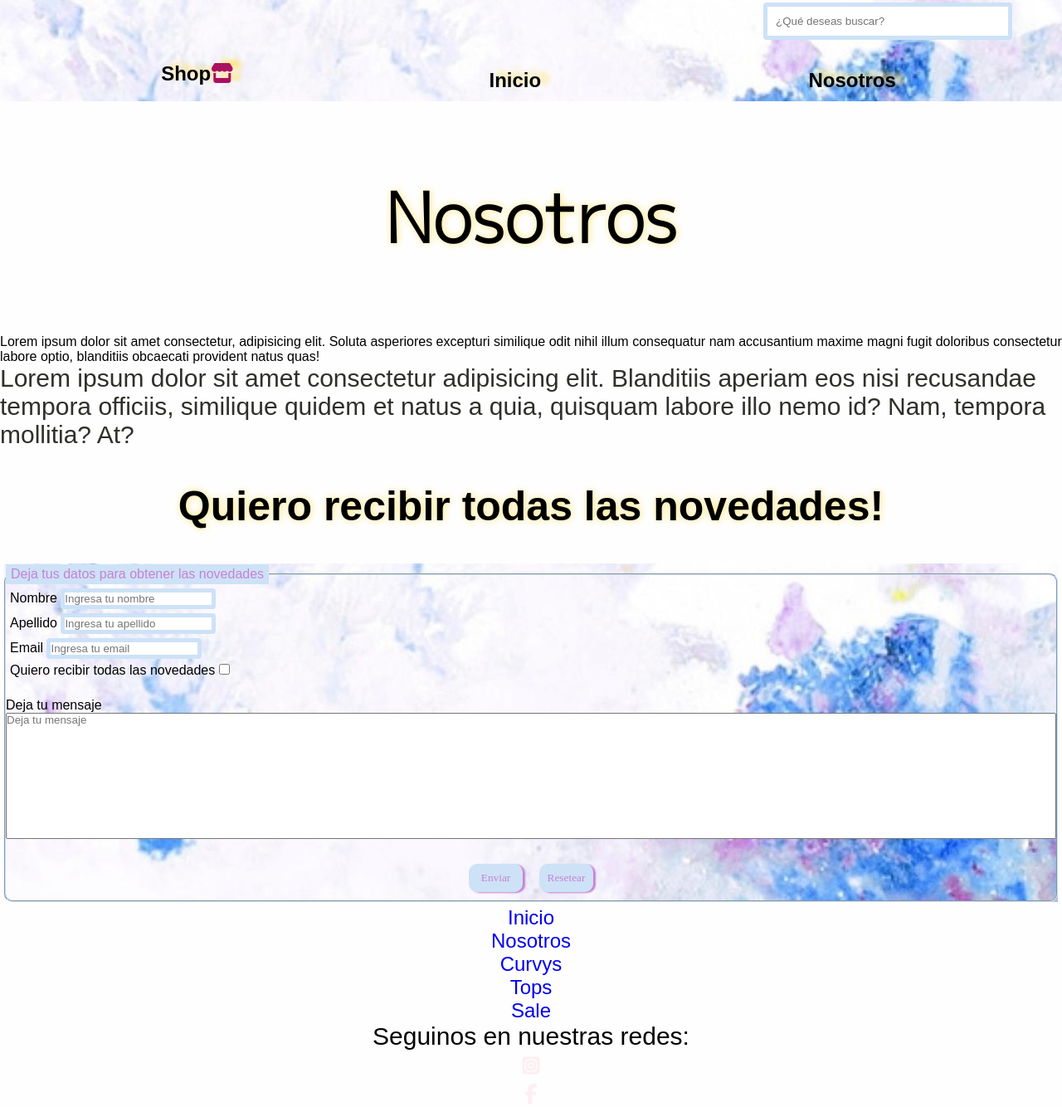
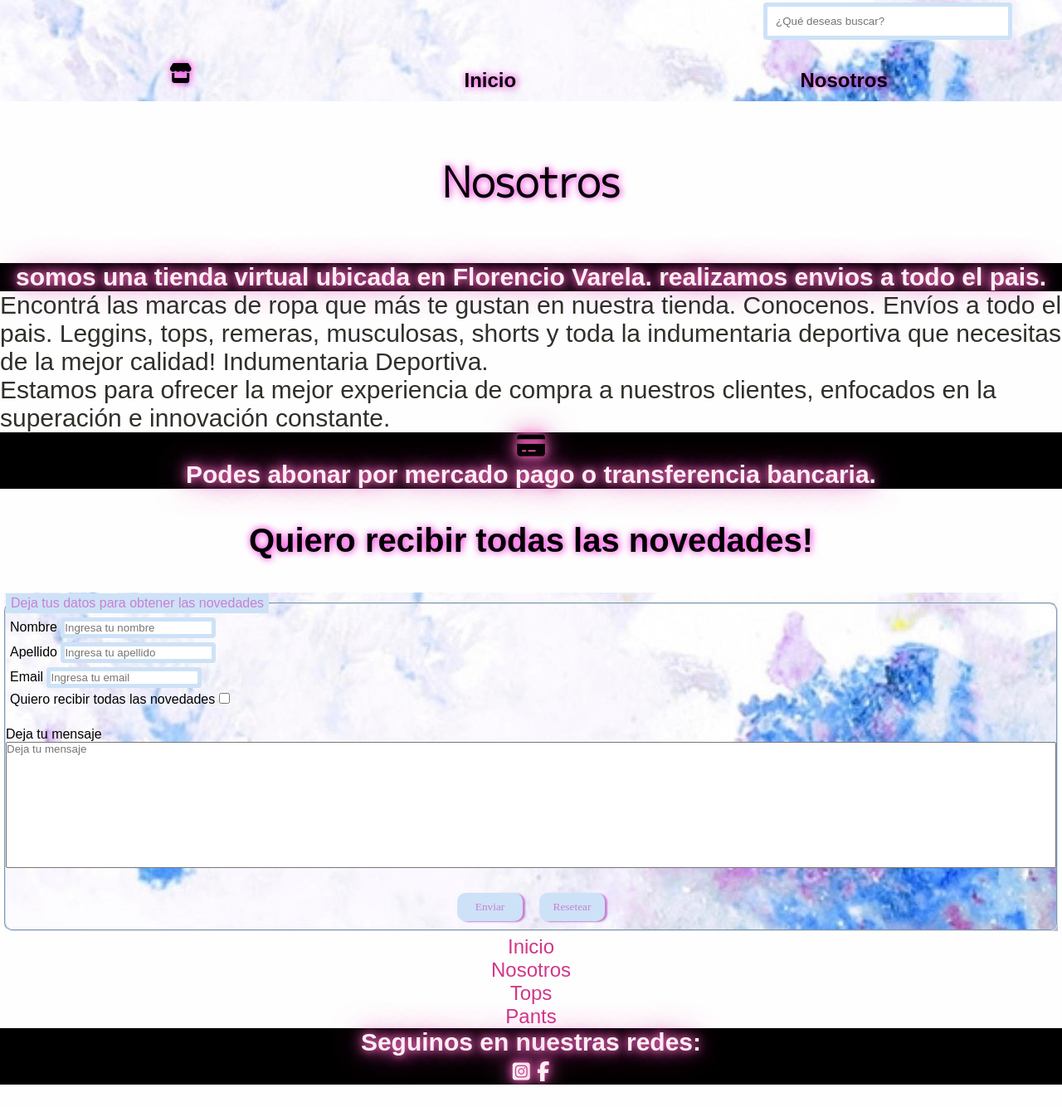
Before and after one commit to DaianaALEGRE/tienda1, a plain HTML site: page pages/nosotroscontacto.html in a window 1280 px wide. Shown: the part 17-1351 px from the top of the page at 83% size. After the commit the page ends 1324 px from the top, so only its background shows below. Drawn offline with nearby package versions, Linux system fonts and the light colour scheme; a web font is replaced by a local one.

Commit message:
ajustes media falta

```diff
--- a/pages/nosotroscontacto.html
+++ b/pages/nosotroscontacto.html
@@ -24,11 +24,11 @@
             <div class="menu">
                 <nav>
                     <ul>
-                        <li>Shop<i class="fa-solid fa-store"></i>
+                        <li><i class="fa-solid fa-store"></i>
                             <ul>
                                 <li><a href="./tops.html">Tops</a></li>
                                 <li><a href="./pants.html">Pants</a></li>
-                                <li><a href="./curvys.html">Curvys</a></li>
+
 
                             </ul>
                         <li><a href="../index.html">Inicio</a></li>
@@ -38,20 +38,26 @@
                 </nav>
             </div>
         </div>
+
     </header>
 
 
+   <h1>Nosotros</h1>
+      <div class="line">
+    <h3>somos una tienda virtual ubicada en Florencio Varela.
+    realizamos envios a todo el pais.
+    </h3></div >
     <div>
-        <h1>Nosotros</h1>
+        <p>Encontrá las marcas de ropa que más te gustan en nuestra tienda. Conocenos. Envíos a todo el pais.
+     Leggins, tops, remeras, musculosas, shorts y toda la indumentaria deportiva que necesitas de la mejor calidad!
+    Indumentaria Deportiva.<br>
+    Estamos para ofrecer la mejor experiencia de compra a nuestros clientes, enfocados en la superación e innovación
+            constante.</p>
     </div>
-    Lorem ipsum dolor sit amet consectetur, adipisicing elit. Soluta asperiores excepturi similique odit nihil illum
-    consequatur nam accusantium maxime magni fugit doloribus consectetur labore optio, blanditiis obcaecati provident
-    natus quas!
-    <div>
-        <p>Lorem ipsum dolor sit amet consectetur adipisicing elit. Blanditiis aperiam eos nisi recusandae tempora
-            officiis, similique quidem et natus a quia, quisquam labore illo nemo id? Nam, tempora mollitia? At?</p>
-    </div>
-
+    <div class="line">
+        <h3>  <div class="line">
+            <i class="fa-solid fa-credit-card"></i></div >Podes abonar por mercado pago o transferencia bancaria.
+        </h3></div >
     <div class="formdiv">
 
         <h2>Quiero recibir todas las novedades!</h2>
@@ -89,38 +95,50 @@
             </fieldset>
         </form>
     </div>
-    <div>
-        <footer>
+
+
+    <div class="col-12">
+        <!--algo-->
+        <footer class="pie de pagina">
+
             <ul>
                 <li>
-                    <a href="../index.html">Inicio</a>
+                    <a href="./index.html">Inicio</a>
                 </li>
                 <li>
-                    <a href=".nosotroscontacto.html">Nosotros</a>
-                </li>
-                <li>
-                    <a href="./curvys.html">Curvys</a>
+                    <a href="./pages/nosotroscontacto.html">Nosotros</a>
                 </li>
                 <li>
                     <a href="./tops.html">Tops</a>
                 </li>
                 <li>
-                    <a href="./sale.html">Sale</a>
+                    <a href="./pants.html">Pants</a>
                 </li>
             </ul>
-            <section>
-                Seguinos en nuestras redes:
+    </div>
+    <div class="col-12">
+
+        <div class="line">
+            <h3>Seguinos en nuestras redes:
                 <div>
 
-                    <a target="_blank" href="https://www.instagram.com/"><i class="fa-brands fa-square-instagram"></i></a>
-                </div>
-                <div>
+                    <a target="_blank" href="https://www.instagram.com/"><i
+                            class="fa-brands fa-square-instagram"></i></a>
+
                     <a target="_blank" href="https://www.facebook.com/"><i class="fa-brands fa-facebook-f"></i></a>
-                </div>
-            </section>
+            </h3>
+        </div>
+    </div>
+    </footer>
 
-<!--script fontawesome-->
-            <script src="https://kit.fontawesome.com/1f20ec911a.js" crossorigin="anonymous"></script>
+
+
+    <!-- script bts-->
+    <script src="https://cdn.jsdelivr.net/npm/bootstrap@5.3.0-alpha1/dist/js/bootstrap.bundle.min.js"
+        integrity="sha384-w76AqPfDkMBDXo30jS1Sgez6pr3x5MlQ1ZAGC+nuZB+EYdgRZgiwxhTBTkF7CXvN"
+        crossorigin="anonymous"></script>
+    <!--script fontawesome-->
+    <script src="https://kit.fontawesome.com/1f20ec911a.js" crossorigin="anonymous"></script>
 </body>
 
 </html>
--- a/style.css/style.css
+++ b/style.css/style.css
@@ -37,18 +37,18 @@ h1 h2 {
 }
 
 h1 {
-    font-size: 82px;
+    font-size: 50px;
     font-family: 'M PLUS 1p', sans-serif;
     text-align: center;
-    text-shadow: rgb(255, 230, 132) 1px 0 10px;
-    padding: 80px;
+    text-shadow: rgb(239, 4, 208) 1px 0 10px;
+    padding: 60px;
 }
 
 h2 {
-    font-size: 50px;
+    font-size: 40px;
     font-family: 'Trispace', sans-serif;
     text-align: center;
-    text-shadow: rgb(255, 230, 132) 1px 0 10px;
+    text-shadow: rgb(239, 4, 208) 1px 0 10px;
     margin: 40px;
 }
 
@@ -79,7 +79,8 @@ nav ul {
 nav ul li {
     font-family: 'Trispace', sans-serif;
     font-weight: bold;
-    text-shadow: rgb(255 230 132) 10px -4px 6px;
+       text-shadow: rgb(239, 4, 208) 1px 0 10px;
+
 }
 
 
@@ -94,12 +95,13 @@ li {
 
 a {
     text-decoration: none;
-    color: #ab0f61 transition: 1ms;
+    color: #d13689 ;
+    transition: 1ms;
 }
 
 a:hover {
 
-    color: #752b52;
+    color: #f90286;
 }
 
 header {
@@ -180,6 +182,7 @@ nav>ul>li>a {
 
 }
 
+
 nav>ul>li>a:hover {
 
     box-shadow: 0px 0px 10px 0px rgba(102, 166, 234, 0.662);
@@ -248,12 +251,14 @@ img {
 }
 
 .unica {
-    max-width: 304px;
+    max-width: 240px;
+    max-height: 470px;
 }
 
 .fa-solid,
 .fas {
-    color: #ab0f61;
+    color: #000000;
+
 }
 
 /*carrusel*/
@@ -346,7 +351,7 @@ legend {
 
 .btn {
     height: 34px;
-    width: 65px;
+    width: 79px;
     margin: 10px;
     color: #c781d3;
     background: #cde2f7;
@@ -425,18 +430,32 @@ nav>ul>li:hover {
     top: 70px visibility: visible;
 }
 
+/* medias*/
+@media only screen and (max-width: 959px) and (min-width: 720px) {
+.unica{
+    max-width: 394px;
+  max-height: 470px;
+
+}
+img{
+    width: 432px;
+}
 
 
+
+}
+
+
+
+
+
+}
 
 
 /*
 
 
-@media only screen and (max-width:768px){
-   *{
-margin: 0%;
 
-   }
 
 
     .col-6{
```
Also changed, not shown: index.html (+3 -3 lines).
